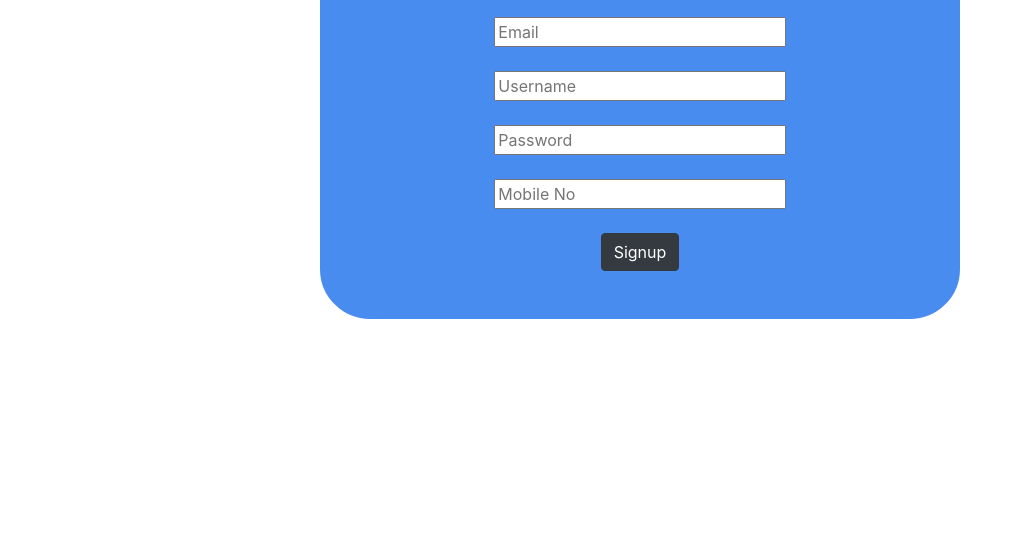
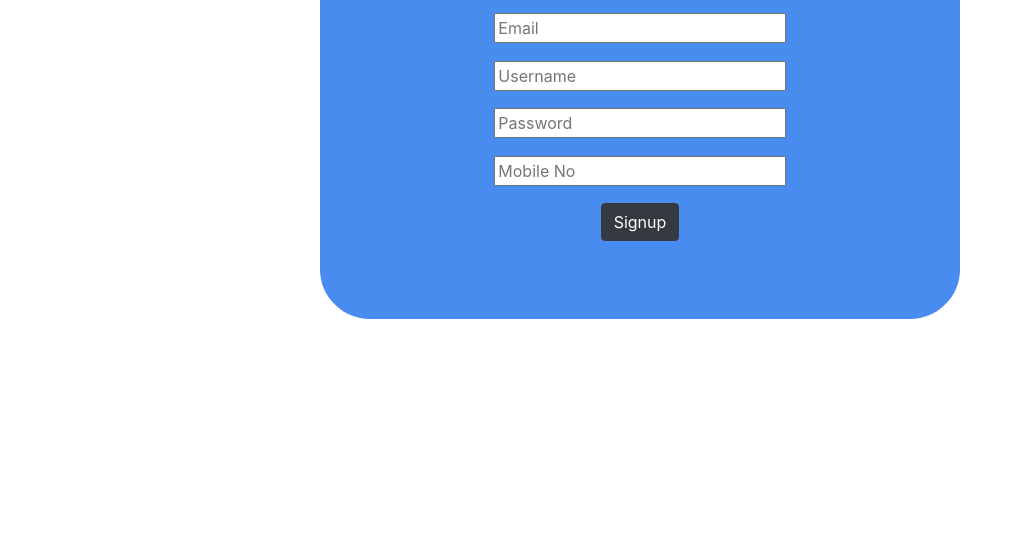
Before and after one commit to thisisrishii/E-Safety, a plain HTML site: page signup.html in a window 1280 px wide. Shown: the part 247-800 px from the top of the page, without its empty margins (0-1021 px from the left). Drawn offline with nearby package versions, Linux system fonts and the light colour scheme.

Commit message:
changes made in index signup and style

```diff
--- a/signup.html
+++ b/signup.html
@@ -2,17 +2,19 @@
     <head>
         <link rel="stylesheet" href="style.css">
         <link rel="stylesheet" href="https://stackpath.bootstrapcdn.com/bootstrap/4.5.0/css/bootstrap.min.css" integrity="sha384-9aIt2nRpC12Uk9gS9baDl411NQApFmC26EwAOH8WgZl5MYYxFfc+NcPb1dKGj7Sk" crossorigin="anonymous">
-      </head>
+    </head>
       <body>
-          <h2 style="text-align: start;">E-Safety</h2>
+          <h2>E-Safety</h2>
         <div class="center">
-            <div class="color-box"><br>
-                <h2>Create New User</h2><br>
-                <input type="text" placeholder="Email" style="width: 50%;"><br><br>
-                <input type="text" placeholder="Username" style="width: 50%;"><br><br>
-                <input type="password" placeholder="Password" style="width: 50%;"><br><br>
-                <input type="number" placeholder="Mobile No" style="width: 50%;"><br><br>
-                <button type="button" class="btn btn-dark">Signup</button>
+            <div class="color-box">
+                <h2 class="heading">Create New User</h2>
+                <input type="text" placeholder="Email" class="email">
+                <input type="text" placeholder="Username" class="username">
+                <input type="password" placeholder="Password" class="pass">
+                <input type="number" placeholder="Mobile No" class="mon">
+                <div class="logbutton">
+                  <button type="button" class="btn btn-dark">Signup</button>
+                </div>
                 </div>
         </div>
       </body>
--- a/style.css
+++ b/style.css
@@ -13,4 +13,28 @@
   }
   .color-box	{
       background-color:#498CF0;
+      margin-top: 4%;
   }
+  .pass{
+      width: 50%;
+      margin-bottom: 3%;
+
+  }
+  .email{
+      width: 50%;
+      margin-bottom: 3%;
+  }
+  .mon{
+      width: 50%;
+      margin-bottom: 3%;
+  }
+  .username{
+      width: 50%;
+      margin-bottom: 3%;
+  }
+  .heading{
+      margin-bottom: 5%;
+  }
+  .logbutton{
+    margin-bottom: 3%;
+  }
```
Also changed, not shown: index.html (+9 -8 lines).
